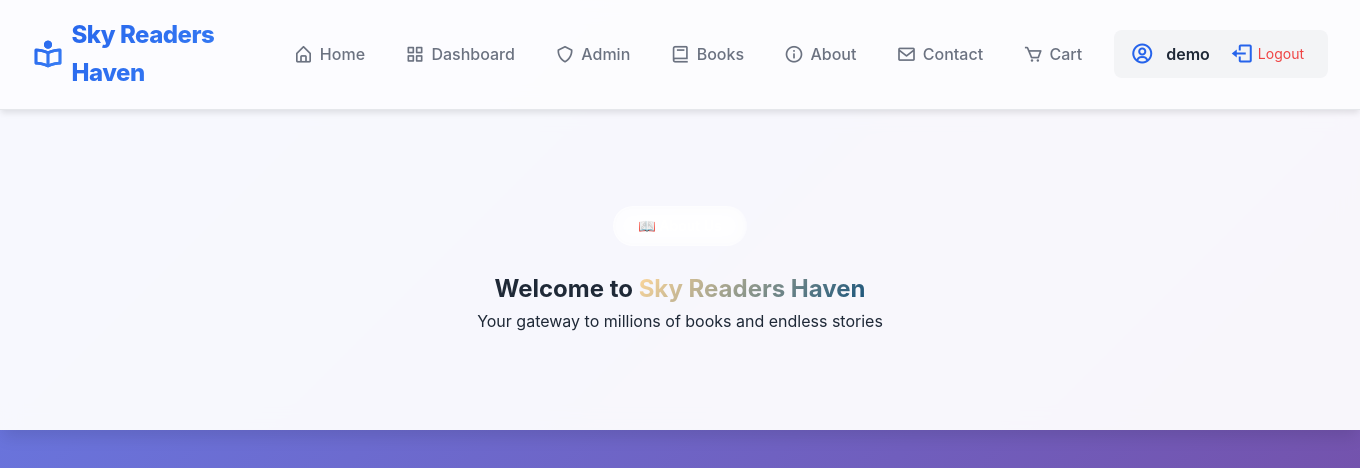
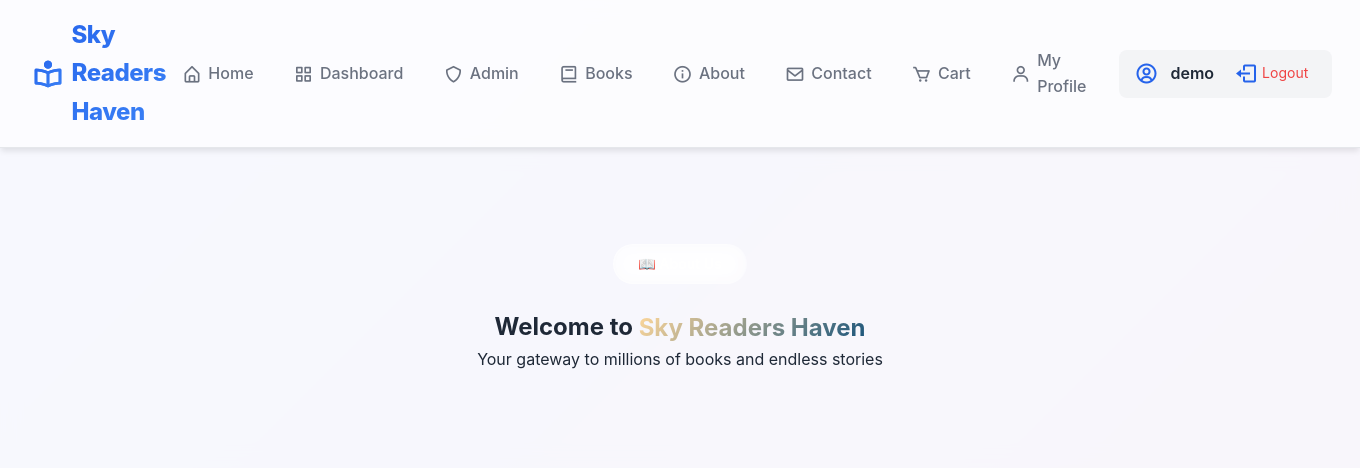
Before and after one commit to marky376/Sky-Readers-Haven, a Flask app: page /about in a window 1360 px wide. Shown: the top 468 px of the page. Run offline with Flask 3, Linux system fonts and the light colour scheme; a user stored in the database is signed in; data that the repository does not hold is empty; parts of the project's set-up code (start-up, migrations or seed data) failed here and were passed over.

Commit message:
Phase 6: User Profile Management System Complete

```diff
--- a/backend/templates/base_nav.html
+++ b/backend/templates/base_nav.html
@@ -46,6 +46,10 @@
                 <span>Cart</span>
                 <span class="cart-badge" id="cart-count">0</span>
             </a>
+            <a href="{{ url_for('main.profile') }}" class="nav-link">
+                <i class='bx bx-user'></i>
+                <span>My Profile</span>
+            </a>
         {% endif %}
         {% if not session.get('username') %}
             <a class="cta cta-signup" href="{{ url_for('main.signup') }}">
```
